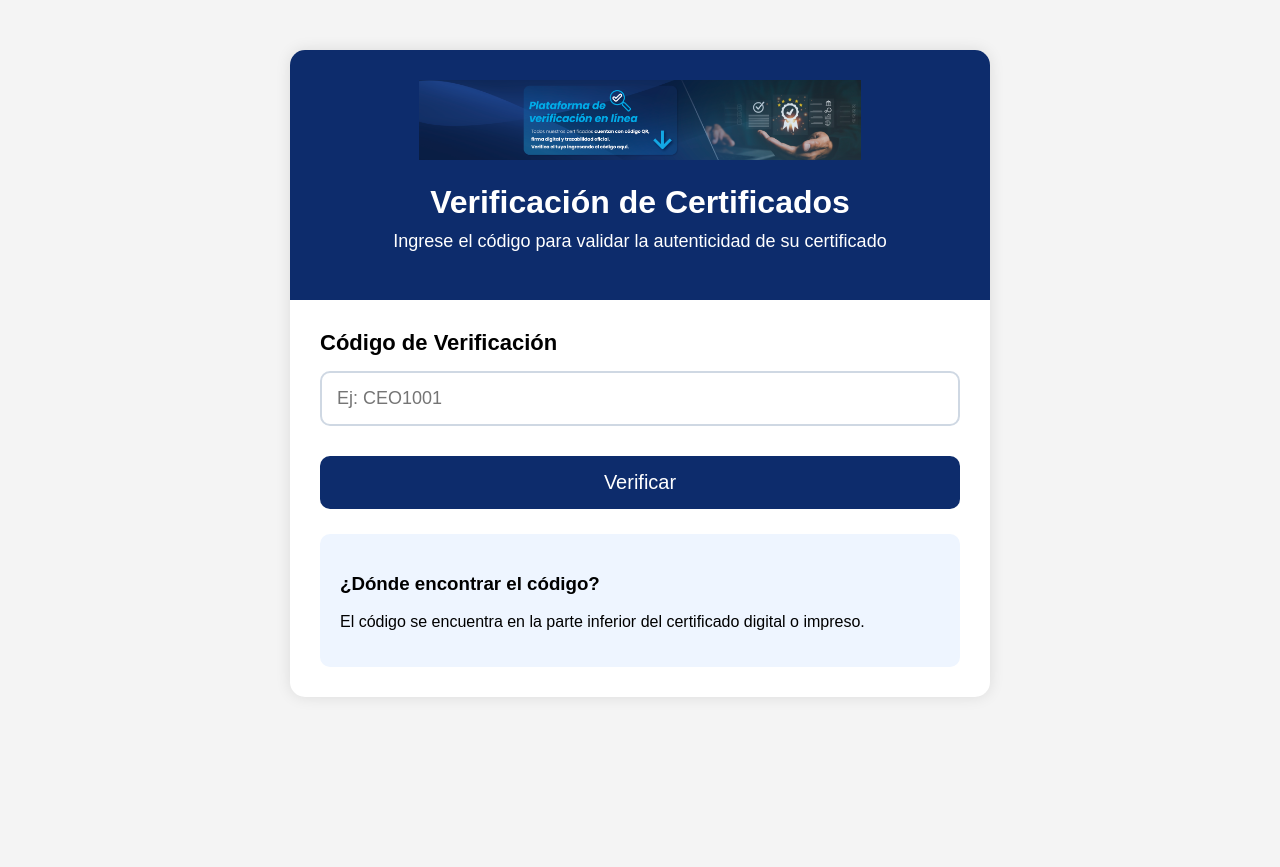
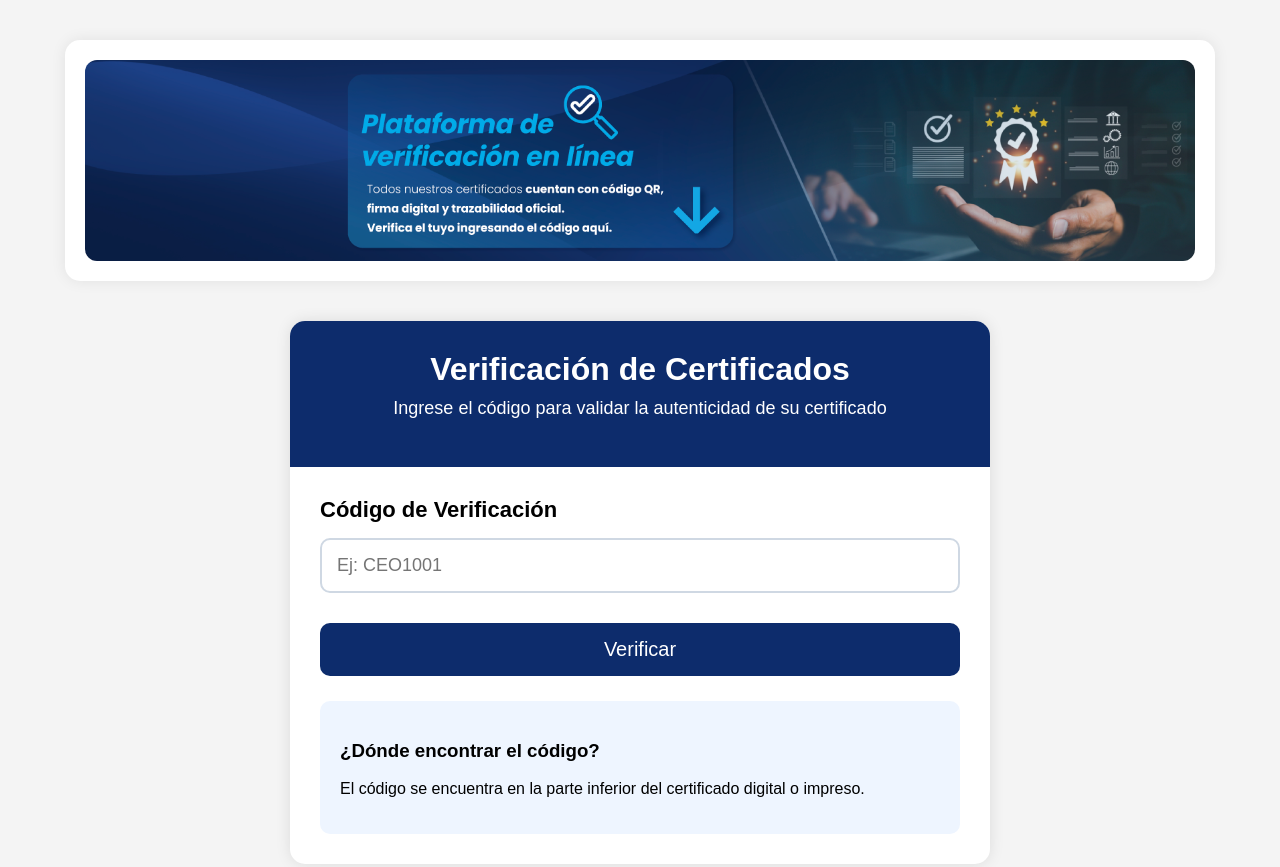
Before and after one commit to ceoacademi/especializacion, a plain HTML site: page index.html in a window 1280 px wide. Before the commit the page ends 800 px from the top, so only its background shows below. Drawn offline with Linux system fonts and the light colour scheme.

Commit message:
Update index.html

```diff
--- a/index.html
+++ b/index.html
@@ -15,11 +15,35 @@ body{
     background:#f4f4f4;
 }
 
+/* 🔹 CONTENEDOR GENERAL */
+
+.mainContainer{
+    max-width:1150px;
+    margin:20px auto;
+    padding:20px;
+}
+
+/* 🔹 BANNER SUPERIOR */
+
+.banner{
+    background:white;
+    border-radius:15px;
+    padding:20px;
+    box-shadow:0 0 15px rgba(0,0,0,0.08);
+    margin-bottom:40px;
+}
+
+.banner img{
+    width:100%;
+    border-radius:12px;
+    display:block;
+}
+
 /* 🔹 PANTALLA INICIAL */
 
-#inicio{
+#inicioBox{
     max-width:700px;
-    margin:50px auto;
+    margin:auto;
     background:white;
     border-radius:15px;
     overflow:hidden;
@@ -31,11 +55,6 @@ body{
     color:white;
     text-align:center;
     padding:30px 20px;
-}
-
-.logoInicio{
-    height:80px;
-    margin-bottom:20px;
 }
 
 .header h1{
@@ -127,7 +146,11 @@ button:hover{
 
 /* 🔹 CELULAR */
 
-@media(max-width:600px){
+@media(max-width:700px){
+
+    .mainContainer{
+        padding:10px;
+    }
 
     .header h1{
         font-size:24px;
@@ -135,10 +158,6 @@ button:hover{
 
     .header p{
         font-size:16px;
-    }
-
-    .logoInicio{
-        height:60px;
     }
 
     .topbar img{
@@ -152,17 +171,28 @@ button:hover{
 
 <body>
 
-<!-- 🔹 PANTALLA INICIAL -->
+<!-- 🔹 INICIO -->
 
 <div id="inicio">
 
-    <div class="header">
+    <div class="mainContainer">
+
+        <!-- 🔹 BANNER SUPERIOR -->
+
+        <div class="banner">
 
             <img
                 src="logo-v.png"
-            alt="Logo"
-            class="logoInicio"
+                alt="Banner"
             >
+
+        </div>
+
+        <!-- 🔹 CAJA VERIFICACIÓN -->
+
+        <div id="inicioBox">
+
+            <div class="header">
 
                 <h1>Verificación de Certificados</h1>
 
@@ -191,18 +221,24 @@ button:hover{
                 </div>
 
                 <div class="info">
+
                     <h3>¿Dónde encontrar el código?</h3>
 
                     <p>
                         El código se encuentra en la parte inferior del certificado digital o impreso.
                     </p>
+
                 </div>
 
             </div>
 
         </div>
 
-<!-- 🔹 PÁGINA PDF -->
+    </div>
+
+</div>
+
+<!-- 🔹 VISOR PDF -->
 
 <div id="visorPagina">
 
@@ -239,19 +275,15 @@ function verificarPDF(){
 
         if(response.ok){
 
-            // 🔹 OCULTAR INICIO
             document.getElementById("inicio").style.display = "none";
 
-            // 🔹 MOSTRAR VISOR
             document.getElementById("visorPagina").style.display = "block";
 
-            // 🔹 PDF COMPATIBLE CELULAR
             document.getElementById("pdfViewer").src =
             "https://docs.google.com/gview?url=https://ceoacademi.github.io/especializacion/"
             + pdfURL +
             "&embedded=true";
 
-            // 🔹 OCULTAR ERROR
             document.getElementById("error").style.display = "none";
 
         }else{
@@ -266,13 +298,10 @@ function verificarPDF(){
 
 function volverInicio(){
 
-    // 🔹 MOSTRAR INICIO
     document.getElementById("inicio").style.display = "block";
 
-    // 🔹 OCULTAR VISOR PDF
     document.getElementById("visorPagina").style.display = "none";
 
-    // 🔹 LIMPIAR PDF
     document.getElementById("pdfViewer").src = "";
 
 }
```
Lines whose indentation alone changed are shown as unchanged.
